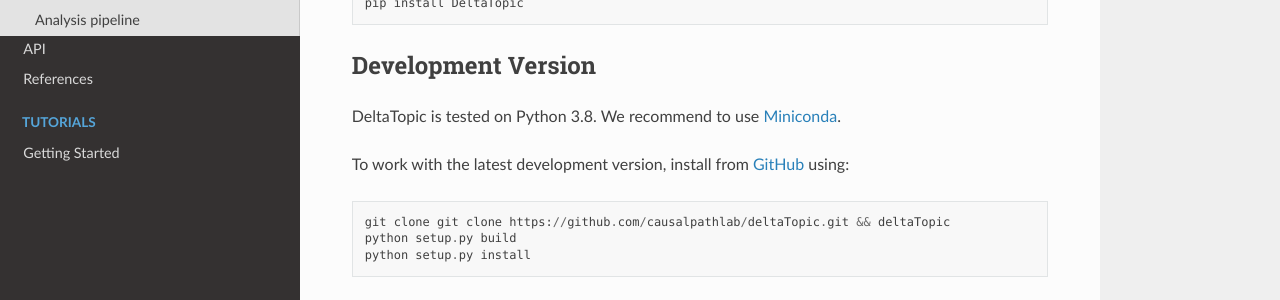
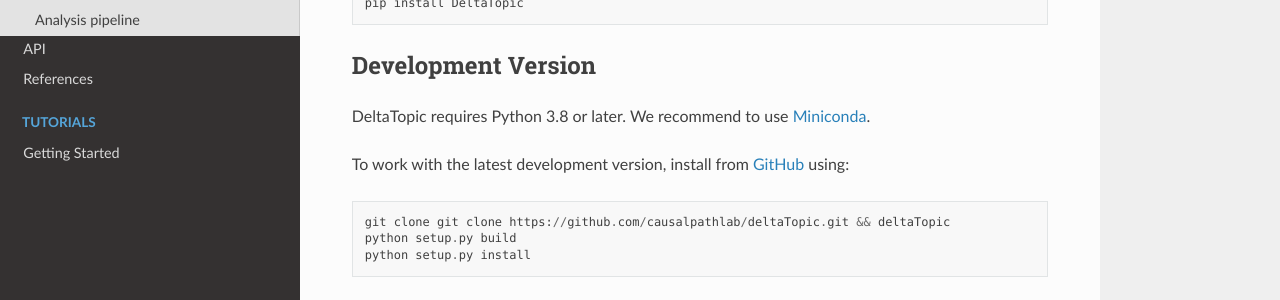
Before and after one commit to thisisyichenzhang/DeltaTopic, a Sphinx documentation site: the page built from docs/source/installation.rst, in a window 1280 px wide and 1328 px high. Shown: the part 282-582 px from the top of the window. Built offline with Sphinx 7.4.7 and the Read the Docs theme 2.0.0, drawn with Linux system fonts in a browser that asks for light colours.

Commit message:
require python 3.8 in install

```diff
--- a/docs/source/installation.rst
+++ b/docs/source/installation.rst
@@ -11,7 +11,7 @@
 Development Version
 ^^^^^^^^^^^^^^^^^^^
 
-DeltaTopic is tested on Python 3.8. We recommend to use Miniconda_.
+DeltaTopic requires Python 3.8 or later. We recommend to use Miniconda_.
 
 
 To work with the latest development version, install from GitHub_ using::
```
Also changed, not shown: 4 other files.
